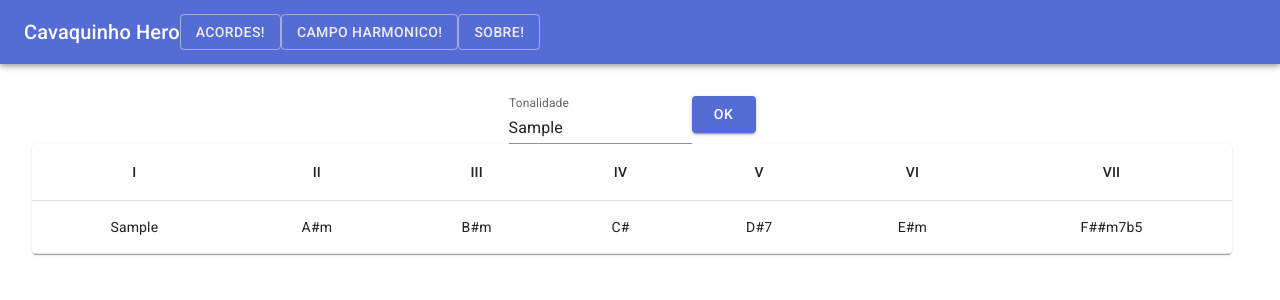
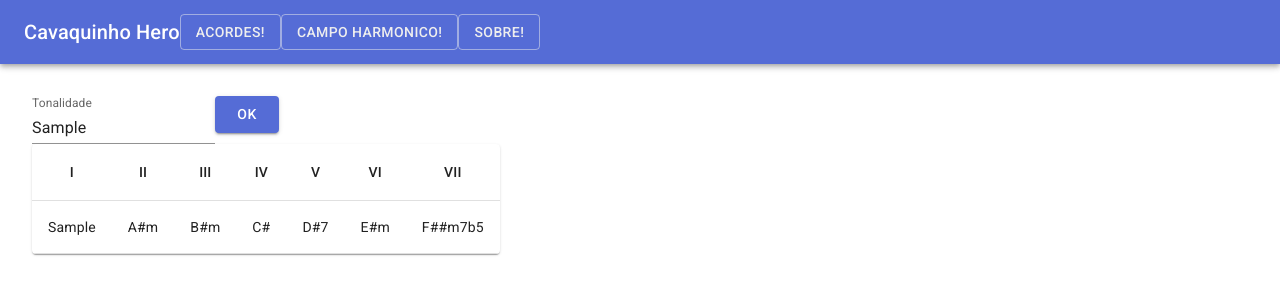
Before and after one commit to bigodines/cavaquinho_hero, a Next.js app: page /harmonic_field in a window 1280 px wide. Both pictures are taken after typing "Sample" into the empty fields and a click on the button "OK". Shown: the top 300 px of the page. Built offline with nearby package versions, Linux system fonts and the light colour scheme.

Commit message:
extra harmonic field css to its own file

```diff
--- a/components/HarmonicField.js
+++ b/components/HarmonicField/HarmonicField.js
@@ -1,21 +1,12 @@
 import { Table, TableBody, TableCell, TableRow, TableHead, Paper, TableContainer, Button, TextField } from '@mui/material'
-import { makeStyles } from '@mui/styles'
 import React, { useState } from 'react'
 
-import { MajorDiatonicScale } from '../lib/tonality'
+import styles from './HarmonicField.module.scss'
 
-const useStyles = makeStyles((theme) => ({
-    table: {
-        minWidth: 650,
-        width: 1200
-    },
-    noteForm: {
-        textAlign: 'center'
-    }
-}))
+
+import { MajorDiatonicScale } from '../../lib/tonality'
 
 export default function HarmonicField() {
-    const classes = useStyles()
     const [note, setNote] = useState('')
     const [showTable, setShowTable] = useState(false)
     const [chords, setChords] = useState([])
@@ -39,12 +30,12 @@ export default function HarmonicField() {
 
     return (
         <div>
-            <form noValidate autoComplete="off" onSubmit={handleSubmit} className={classes.noteForm}>
+            <form noValidate autoComplete="off" onSubmit={handleSubmit} className={styles.noteForm}>
                 <TextField id="outlined-basic" label="Tonalidade" variant="standard" name="rootNote" onChange={handleNoteChange} />
                 <Button type="submit" variant="contained">OK</Button>
             </form>
             { showTable && <TableContainer component={Paper}>
-                <Table className={classes.table} aria-label="simple table">
+                <Table className={styles.table} aria-label="simple table">
                     <TableHead>
                         <TableRow>
                             <TableCell align="center">I</TableCell>
--- /dev/null
+++ b/components/HarmonicField/HarmonicField.module.scss
@@ -0,0 +1,8 @@
+.table {
+    min-width: 650;
+    width: 1200;
+}
+
+.noteForm {
+    text-align: 'center';
+}
--- a/pages/harmonic_field.js
+++ b/pages/harmonic_field.js
@@ -1,7 +1,7 @@
 import Header from '../components/Header/Header'
 import React from 'react'
 import { Container, Grid } from '@mui/material'
-import HarmonicField from '../components/HarmonicField'
+import HarmonicField from '../components/HarmonicField/HarmonicField'
 
 export default function Tonality() {
 
```
